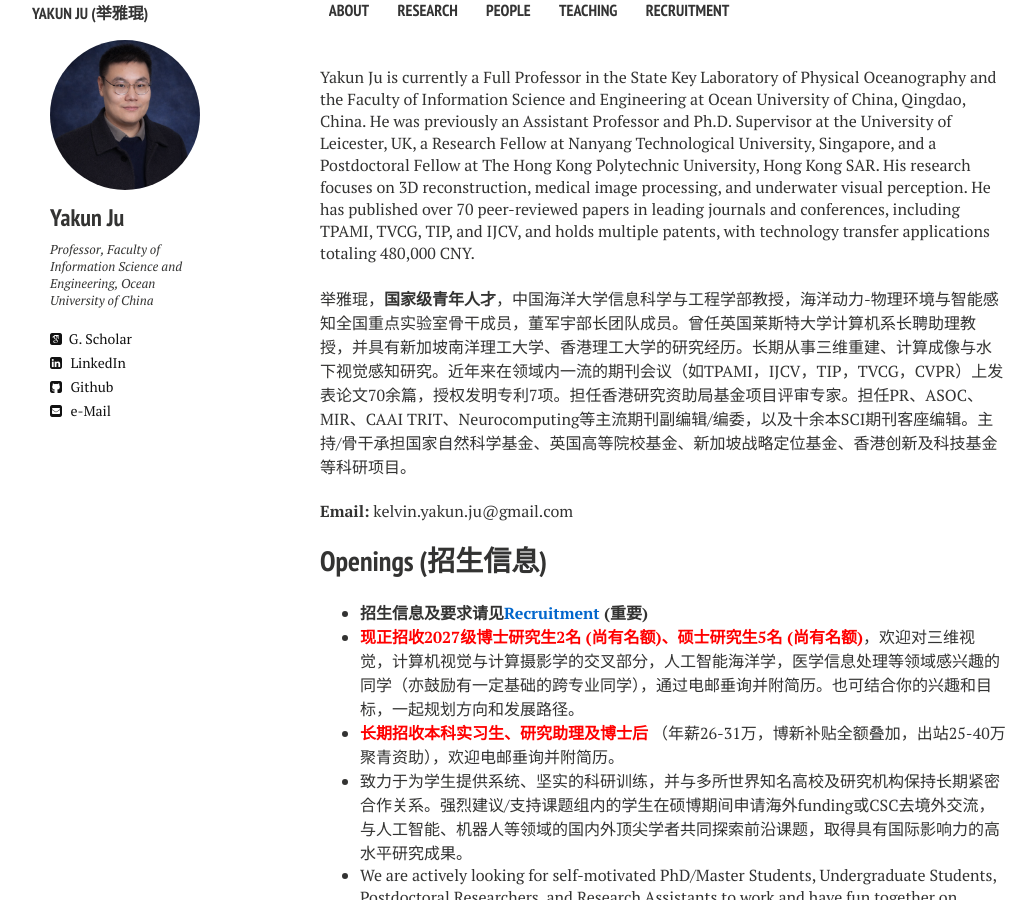
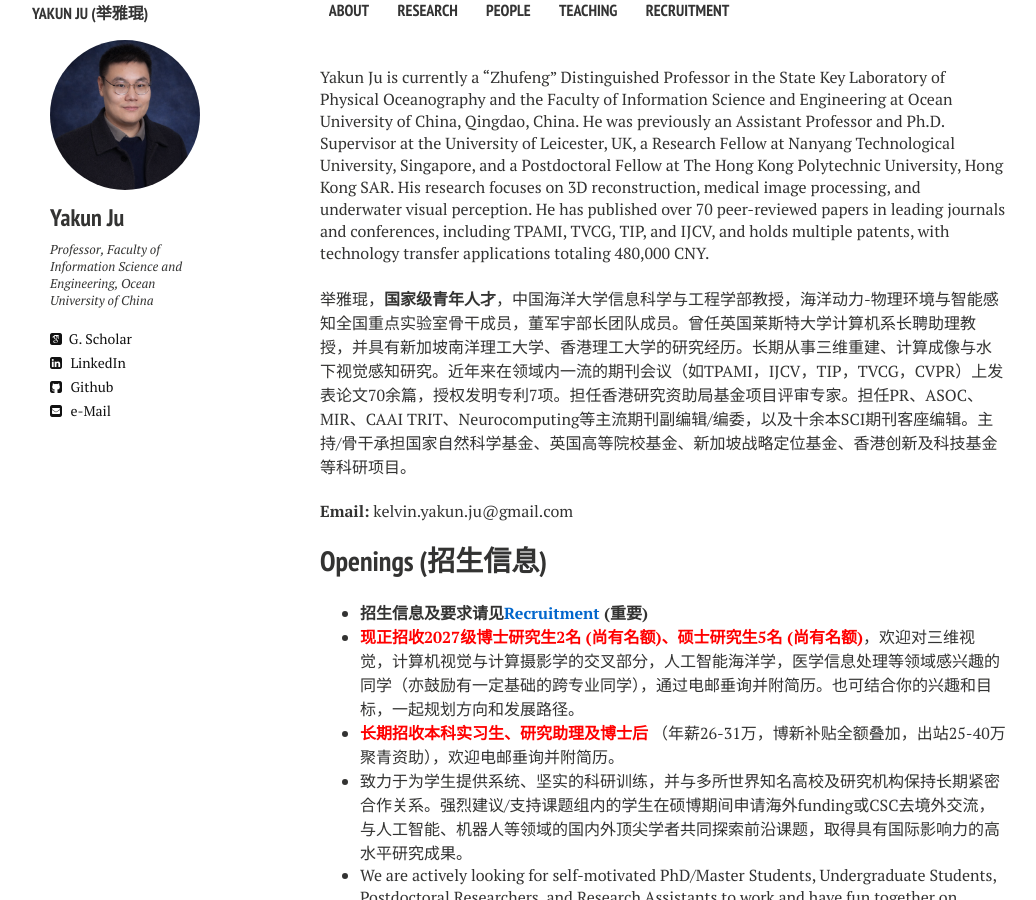
Before and after one commit to juyakun/juyakun.github.io, a Jekyll site: the page built from index.md, in a window 1280 px wide and 900 px high. Shown: the whole window, without its empty margins (112-1148 px from the left). Built offline with Jekyll 4.4.1, drawn with Linux system fonts in a browser that asks for light colours; nearby versions of some CDN libraries.

Commit message:
Update index.md

```diff
--- a/index.md
+++ b/index.md
@@ -5,7 +5,7 @@
 tags: [Jekyll, theme, responsive, blog, template]
 ---
 
-Yakun Ju is currently a Full Professor in the State Key Laboratory of Physical Oceanography and the Faculty of Information Science and Engineering at Ocean University of China, Qingdao, China. He was previously an Assistant Professor and Ph.D. Supervisor at the University of Leicester, UK, a Research Fellow at Nanyang Technological University, Singapore, and a Postdoctoral Fellow at The Hong Kong Polytechnic University, Hong Kong SAR. His research focuses on 3D reconstruction, medical image processing, and underwater visual perception. He has published over 70 peer-reviewed papers in leading journals and conferences, including TPAMI, TVCG, TIP, and IJCV, and holds multiple patents, with technology transfer applications totaling 480,000 CNY.
+Yakun Ju is currently a "Zhufeng" Distinguished Professor in the State Key Laboratory of Physical Oceanography and the Faculty of Information Science and Engineering at Ocean University of China, Qingdao, China. He was previously an Assistant Professor and Ph.D. Supervisor at the University of Leicester, UK, a Research Fellow at Nanyang Technological University, Singapore, and a Postdoctoral Fellow at The Hong Kong Polytechnic University, Hong Kong SAR. His research focuses on 3D reconstruction, medical image processing, and underwater visual perception. He has published over 70 peer-reviewed papers in leading journals and conferences, including TPAMI, TVCG, TIP, and IJCV, and holds multiple patents, with technology transfer applications totaling 480,000 CNY.
 <br>
 <br>
 举雅琨，**国家级青年人才**，中国海洋大学信息科学与工程学部教授，海洋动力-物理环境与智能感知全国重点实验室骨干成员，董军宇部长团队成员。曾任英国莱斯特大学计算机系长聘助理教授，并具有新加坡南洋理工大学、香港理工大学的研究经历。长期从事三维重建、计算成像与水下视觉感知研究。近年来在领域内一流的期刊会议（如TPAMI，IJCV，TIP，TVCG，CVPR）上发表论文70余篇，授权发明专利7项。担任香港研究资助局基金项目评审专家。担任PR、ASOC、MIR、CAAI TRIT、Neurocomputing等主流期刊副编辑/编委，以及十余本SCI期刊客座编辑。主持/骨干承担国家自然科学基金、英国高等院校基金、新加坡战略定位基金、香港创新及科技基金等科研项目。
```
